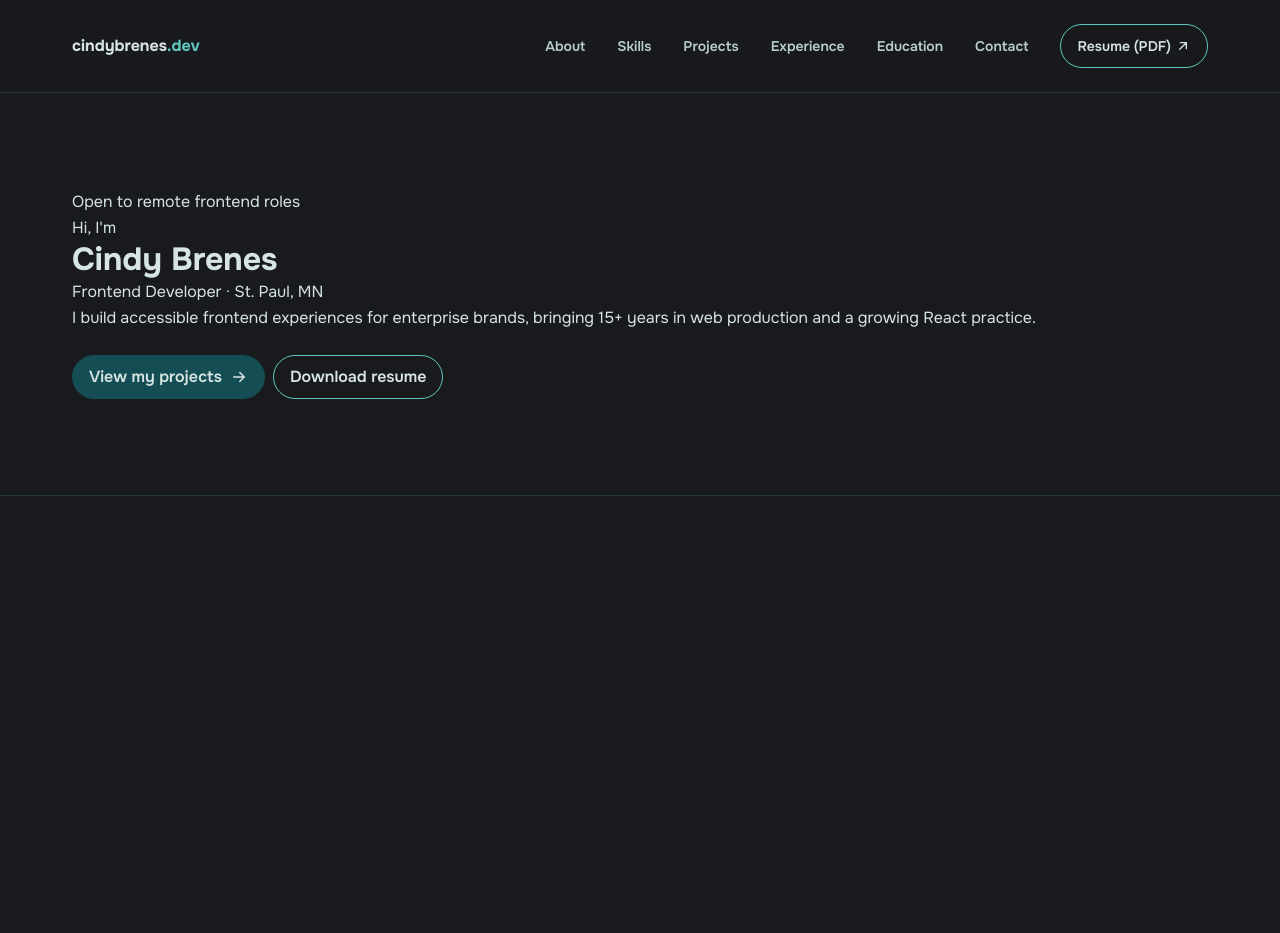
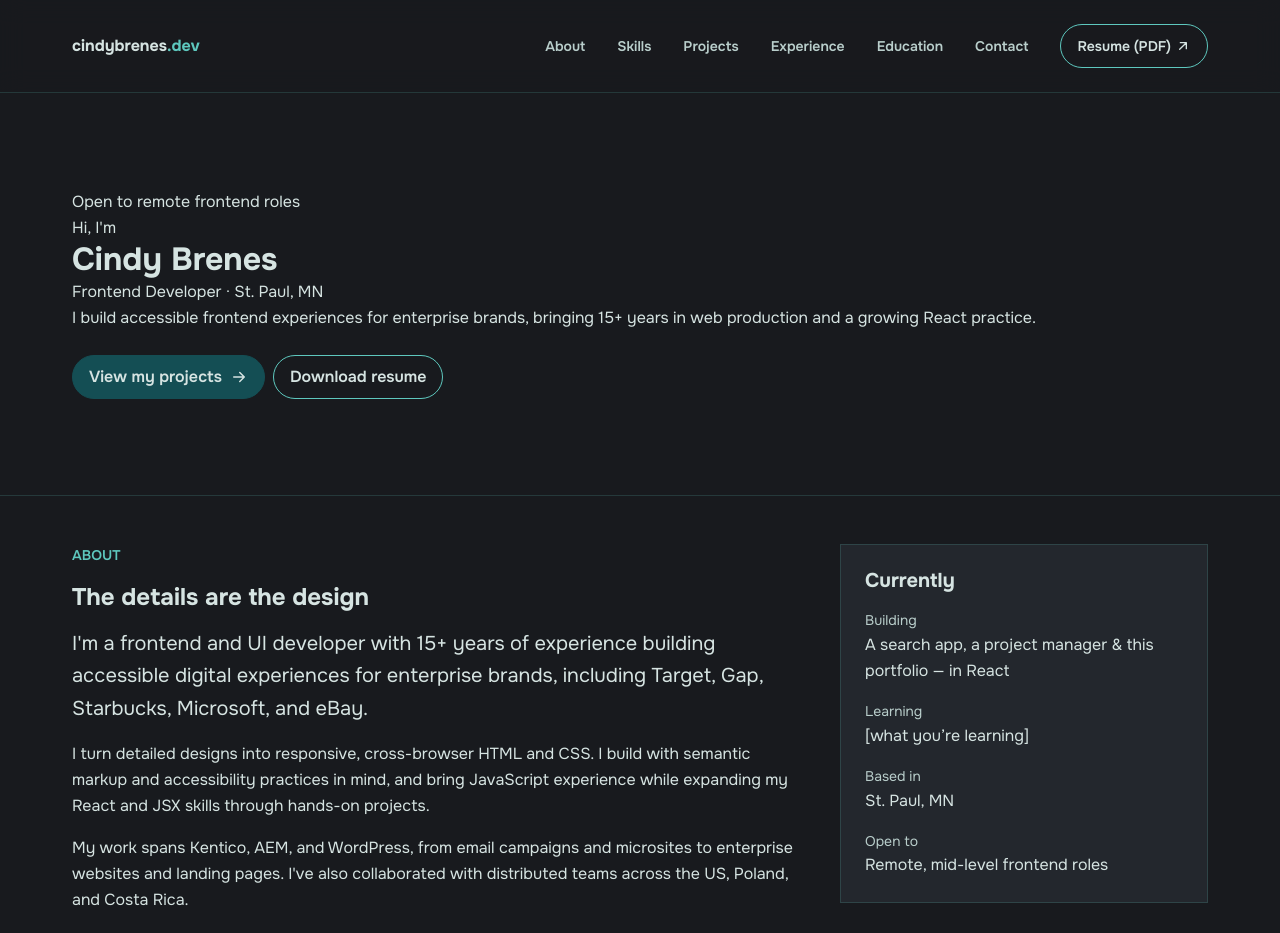
Before and after one commit to cinbrefe/personal-portfolio, a React (Vite) app: page / in a window 1280 px wide. Shown: the top 933 px of the page. Before the commit the page ends 800 px from the top, so only its background shows below. Built offline with nearby package versions, Linux system fonts and the light colour scheme.

Commit message:
Add About section

```diff
--- a/src/App.jsx
+++ b/src/App.jsx
@@ -1,5 +1,6 @@
 import Header from './components/layout/Header/Header';
 import Hero from './components/Hero/Hero';
+import About from './components/About/About';
 import { a11y } from './content/copy.js';
 
 function App() {
@@ -9,6 +10,7 @@ function App() {
 			<Header />
 			<main id="main" tabIndex={-1}>
 				<Hero />
+				<About />
 			</main>
 		</div>
 	);
--- /dev/null
+++ b/src/components/About/About.jsx
@@ -0,0 +1,33 @@
+import { about } from '../../content/copy.js';
+import './About.scss';
+
+export default function About() {
+	const { label, heading, lead, body, currently } = about;
+
+	return (
+		<section id="about" className="about page-section" aria-labelledby="about-title">
+			<div className="container about__layout">
+				<div className="about__intro">
+					<p className="about__label">{label}</p>
+					<h2 id="about-title">{heading}</h2>
+					<p className="about__lead">{lead}</p>
+					{body.map((paragraph) => (
+						<p key={paragraph}>{paragraph}</p>
+					))}
+				</div>
+
+				<div className="about__currently">
+					<h3>{currently.heading}</h3>
+					<dl className="about__list">
+						{currently.items.map((item) => (
+							<div key={item.term} className="about__item">
+								<dt className="about__term">{item.term}</dt>
+								<dd>{item.value}</dd>
+							</div>
+						))}
+					</dl>
+				</div>
+			</div>
+		</section>
+	);
+}
--- /dev/null
+++ b/src/components/About/About.scss
@@ -0,0 +1,46 @@
+@use '../../styles/abstracts/variables' as *;
+@use '../../styles/abstracts/mixins' as *;
+
+// One column on mobile; text and the "Currently" card side by side from md up
+.about__layout {
+	display: grid;
+	gap: $spacing-xl;
+
+	@include respond-to(md) {
+		align-items: start;
+		grid-template-columns: 2fr 1fr;
+	}
+}
+
+.about__intro {
+	@include flex(column);
+	gap: $spacing-md;
+}
+
+.about__label {
+	color: $color-interactive;
+	font-size: $font-size-sm;
+	font-weight: $font-weight-semibold;
+	text-transform: uppercase;
+}
+
+.about__lead {
+	font-size: $font-size-lg;
+}
+
+.about__currently {
+	background-color: $color-surface;
+	border: 1px solid $color-border;
+	padding: $spacing-lg;
+}
+
+.about__list {
+	@include flex(column);
+	gap: $spacing-md;
+	margin-top: $spacing-md;
+}
+
+.about__term {
+	color: $color-text-muted;
+	font-size: $font-size-sm;
+}
```
